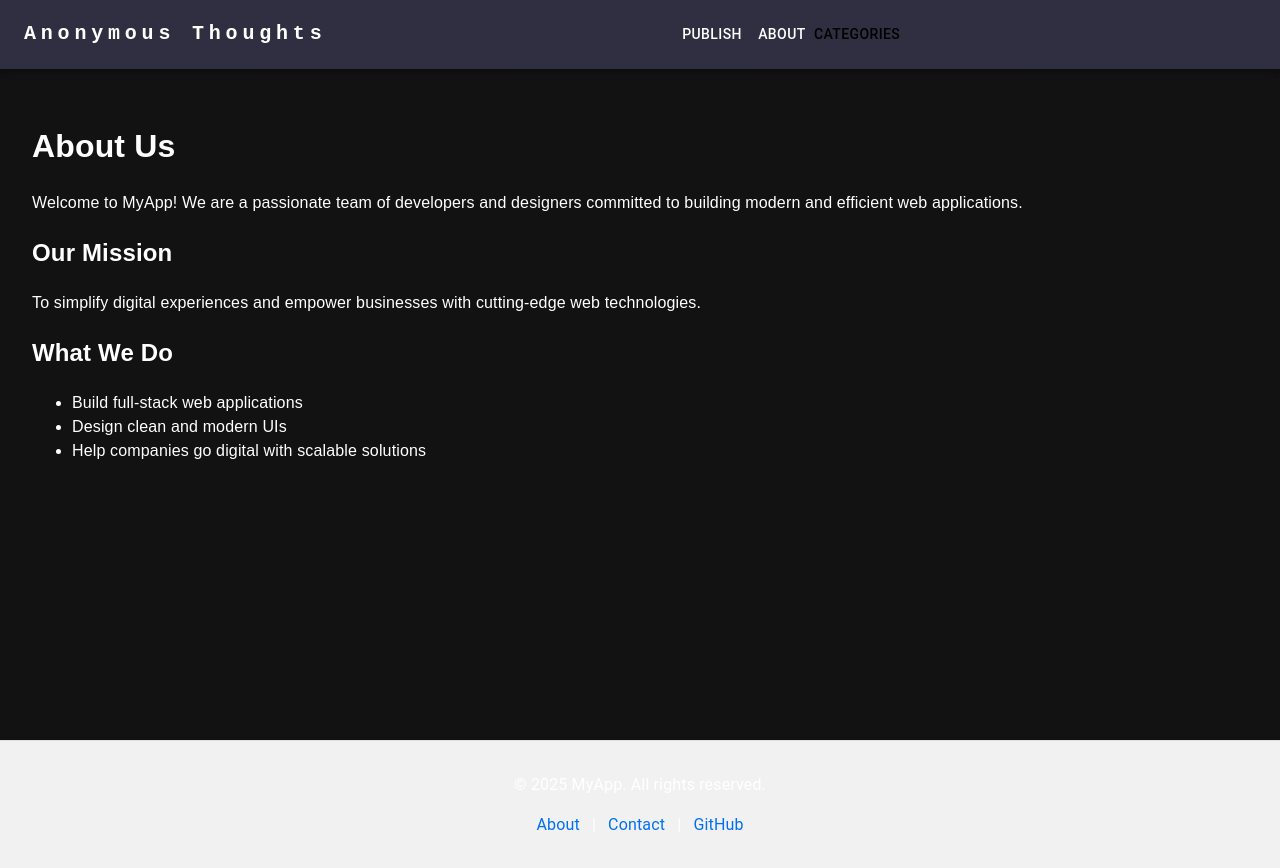
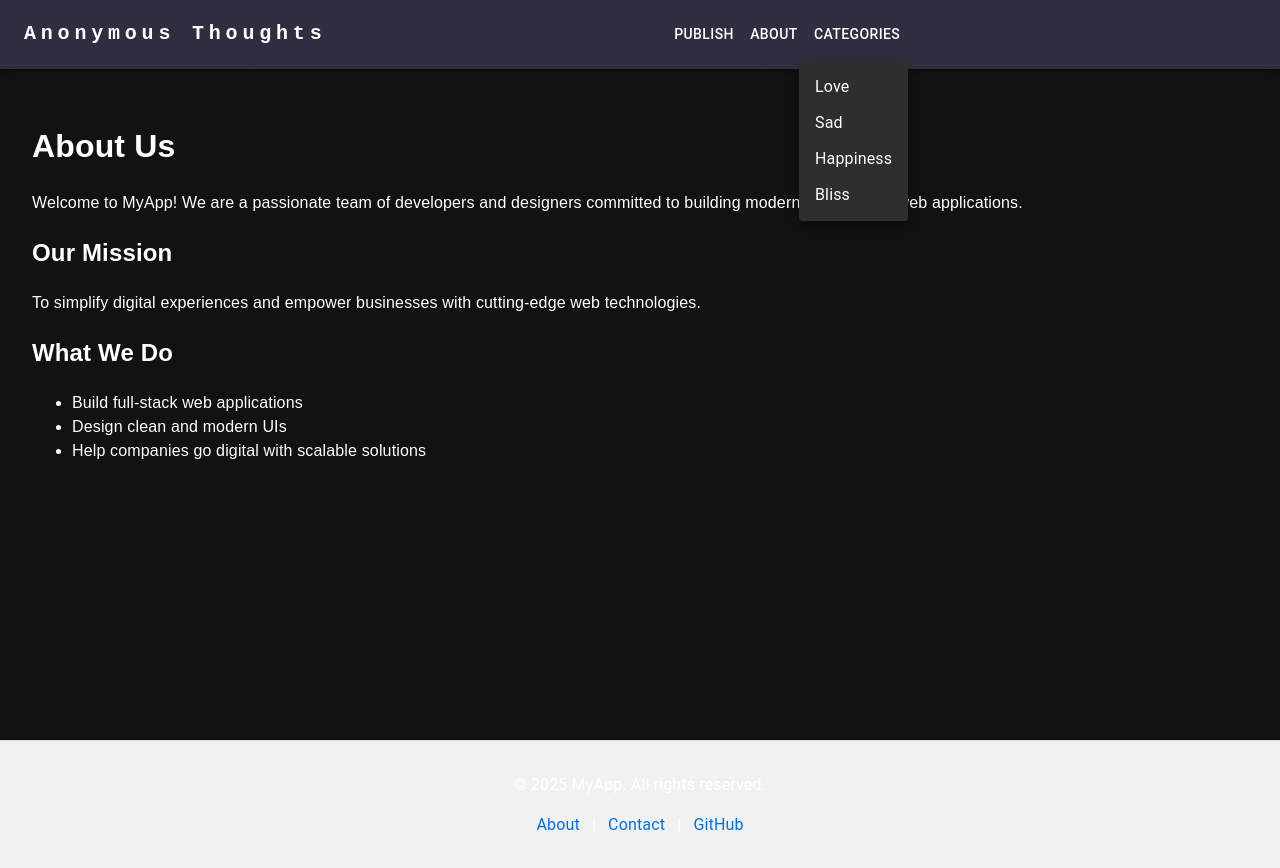
Before and after one commit to Min3th/AnonymousThoughts, a Next.js app in the folder thoughts-webapp/: page /about in a window 1280 px wide. Both pictures are taken after a click on the button "CATEGORIES". Built offline with nearby package versions, Linux system fonts and the light colour scheme; some icons are missing; what @mui/material-nextjs would draw is missing.

Commit message:
fix navbar categories button.

```diff
--- a/thoughts-webapp/src/components/navbar.tsx
+++ b/thoughts-webapp/src/components/navbar.tsx
@@ -17,7 +17,7 @@ import Link from "next/link";
 import Brightness4Icon from "@mui/icons-material/Brightness4";
 import Brightness7Icon from "@mui/icons-material/Brightness7";
 
-const settings = ["Love", "Sad", "Happiness", "Bliss"];
+const Categories = ["Love", "Sad", "Happiness", "Bliss"];
 
 type ResponsiveAppBarProps = {
   toggleTheme: () => void;
@@ -25,22 +25,14 @@ type ResponsiveAppBarProps = {
 };
 
 function ResponsiveAppBar({ toggleTheme, mode }: ResponsiveAppBarProps) {
-  const [anchorElNav, setAnchorElNav] = React.useState<null | HTMLElement>(null);
-  const [anchorElUser, setAnchorElUser] = React.useState<null | HTMLElement>(null);
+  const [anchorElCategories, setAnchorElCategories] = React.useState<null | HTMLElement>(null);
 
-  const handleOpenNavMenu = (event: React.MouseEvent<HTMLElement>) => {
-    setAnchorElNav(event.currentTarget);
-  };
-  const handleOpenUserMenu = (event: React.MouseEvent<HTMLElement>) => {
-    setAnchorElUser(event.currentTarget);
+  const handleOpenCategoriesMenu = (event: React.MouseEvent<HTMLElement>) => {
+    setAnchorElCategories(event.currentTarget);
   };
 
-  const handleCloseNavMenu = () => {
-    setAnchorElNav(null);
-  };
-
-  const handleCloseUserMenu = () => {
-    setAnchorElUser(null);
+  const handleCloseCategoriesMenu = () => {
+    setAnchorElCategories(null);
   };
 
   return (
@@ -67,18 +59,6 @@ function ResponsiveAppBar({ toggleTheme, mode }: ResponsiveAppBarProps) {
             </Typography>
           </Link>
 
-          <MyBox sx={{ flexGrow: 1, display: { xs: "flex", md: "none" } }}>
-            <IconButton
-              size="large"
-              aria-label="account of current user"
-              aria-controls="menu-appbar"
-              aria-haspopup="true"
-              onClick={handleOpenNavMenu}
-              color="inherit"
-            >
-              <MenuIcon />
-            </IconButton>
-          </MyBox>
           <AdbIcon sx={{ display: { xs: "flex", md: "none" }, mr: 1 }} />
           <Typography
             variant="h5"
@@ -106,11 +86,13 @@ function ResponsiveAppBar({ toggleTheme, mode }: ResponsiveAppBarProps) {
             <Link href="/about" passHref style={{ textDecoration: "none" }}>
               <Button sx={{ my: 2, color: "white", display: "block" }}>ABOUT</Button>
             </Link>
-            <Button sx={{ p: 0, color: "#000000" }}>Categories</Button>
+            <Button sx={{ my: 2, color: "white", display: "block" }} onClick={handleOpenCategoriesMenu}>
+              Categories
+            </Button>
             <Menu
               sx={{ mt: "45px" }}
-              id="menu-appbar"
-              anchorEl={anchorElUser}
+              id="categories"
+              anchorEl={anchorElCategories}
               anchorOrigin={{
                 vertical: "top",
                 horizontal: "right",
@@ -120,12 +102,12 @@ function ResponsiveAppBar({ toggleTheme, mode }: ResponsiveAppBarProps) {
                 vertical: "top",
                 horizontal: "right",
               }}
-              open={Boolean(anchorElUser)}
-              onClose={handleCloseUserMenu}
+              open={Boolean(anchorElCategories)}
+              onClose={handleCloseCategoriesMenu}
             >
-              {settings.map((setting) => (
-                <MenuItem key={setting} onClick={handleCloseUserMenu}>
-                  <Typography sx={{ textAlign: "center" }}>{setting}</Typography>
+              {Categories.map((category) => (
+                <MenuItem key={category} onClick={handleCloseCategoriesMenu}>
+                  <Typography sx={{ textAlign: "center" }}>{category}</Typography>
                 </MenuItem>
               ))}
             </Menu>
```
Also changed, not shown: 1 other file (tests, documents, lock files or other folders).
